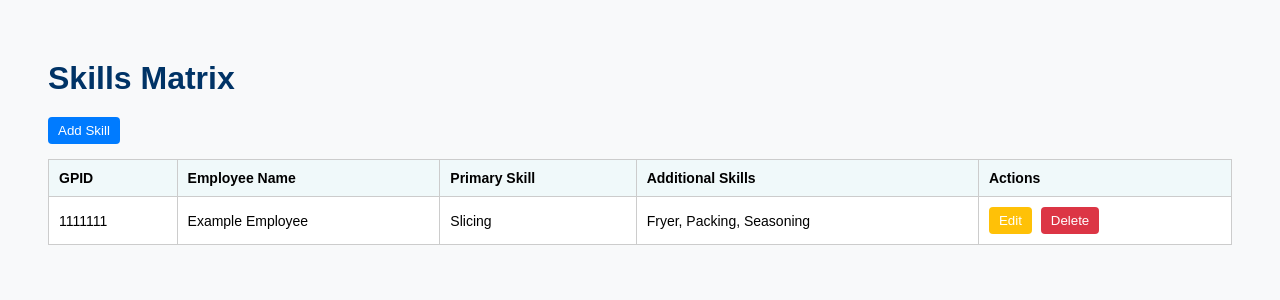
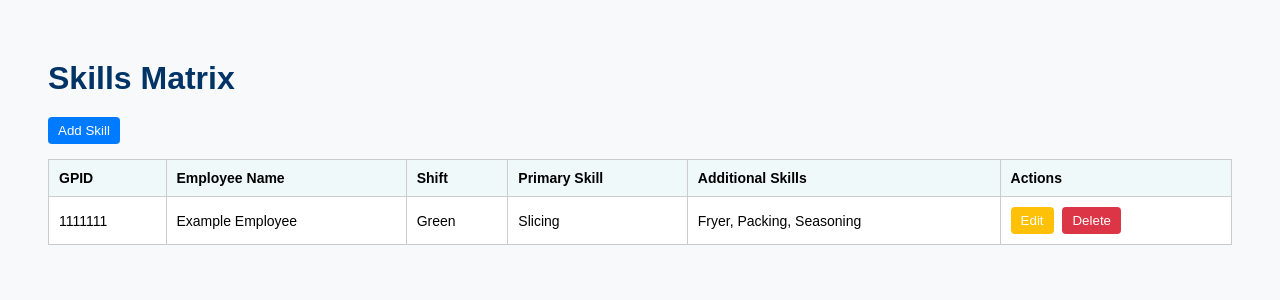
Before and after one commit to Deepeshpatel11/Labor-Tool, a Django app: page /skills/ in a window 1280 px wide. Shown: the part 56-356 px from the top of the page. Run offline with Django 5.2, Linux system fonts and the light colour scheme.

Commit message:
Add Shift field to Skills Matrix table and modals

```diff
--- a/labour_management/skills/templates/skills/index.html
+++ b/labour_management/skills/templates/skills/index.html
@@ -13,6 +13,7 @@
       <tr>
         <th>GPID</th>
         <th>Employee Name</th>
+        <th>Shift</th>
         <th>Primary Skill</th>
         <th>Additional Skills</th>
         <th>Actions</th>
@@ -23,6 +24,7 @@
       <tr>
         <td>1111111</td>
         <td>Example Employee</td>
+        <td>Green</td>
         <td>Slicing</td>
         <td>Fryer, Packing, Seasoning</td>
         <td>
@@ -44,6 +46,14 @@
       <input type="text" required><br><br>
       <label>Employee Name:</label>
       <input type="text" required><br><br>
+      <label>Shift:</label>
+      <select required>
+        <option value="">Select Shift</option>
+        <option value="Red">Red</option>
+        <option value="Green">Green</option>
+        <option value="Blue">Blue</option>
+        <option value="Yellow">Yellow</option>
+      </select><br><br>
       <label>Primary Skill:</label>
       <input type="text" required><br><br>
       <label>Additional Skills (comma separated):</label>
@@ -59,6 +69,14 @@
     <span class="close" onclick="closeEditSkillModal()">&times;</span>
     <h3>Edit Skill</h3>
     <form>
+      <label>Shift:</label>
+      <select required>
+        <option value="">Select Shift</option>
+        <option value="Red">Red</option>
+        <option value="Green">Green</option>
+        <option value="Blue">Blue</option>
+        <option value="Yellow">Yellow</option>
+      </select><br><br>
       <label>Primary Skill:</label>
       <input type="text" required><br><br>
       <label>Additional Skills (comma separated):</label>
```
